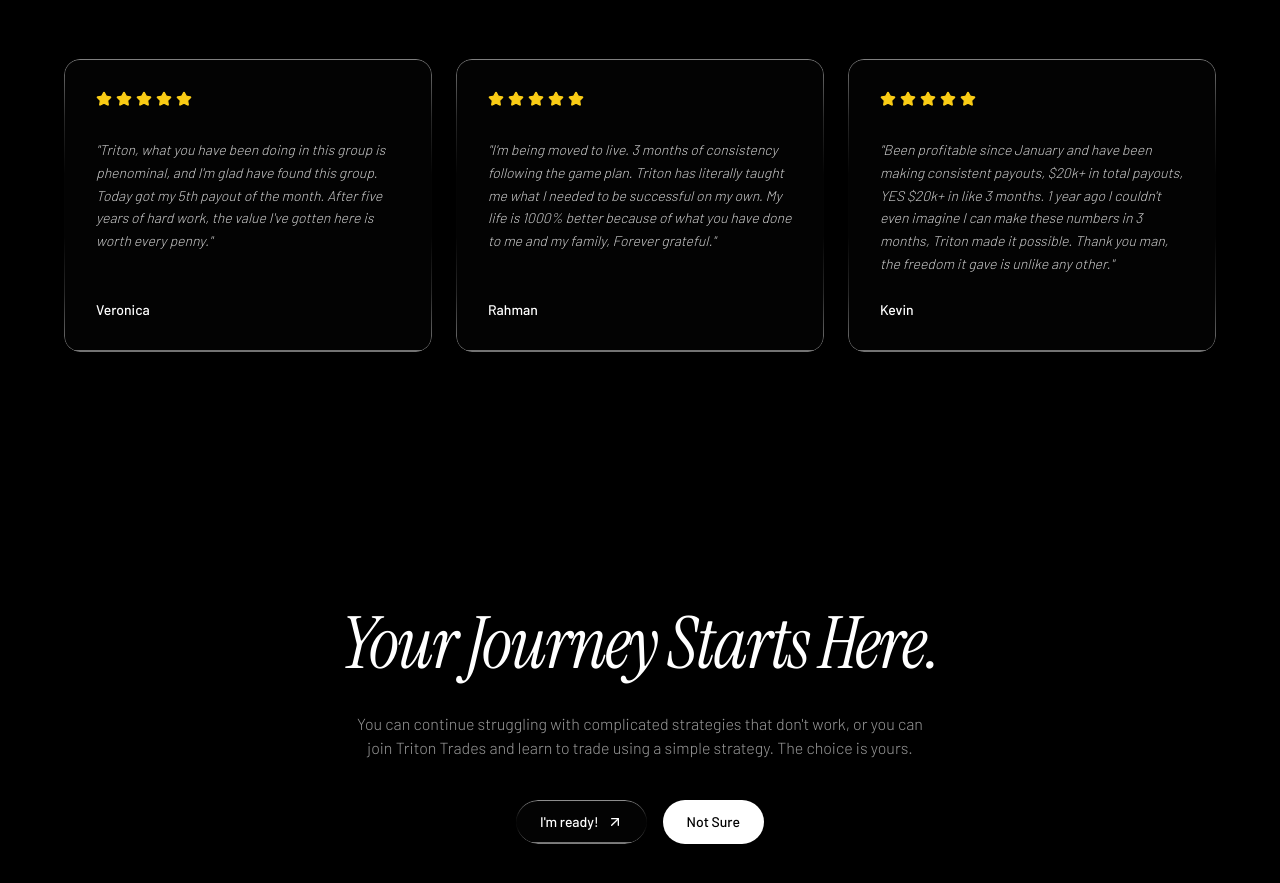
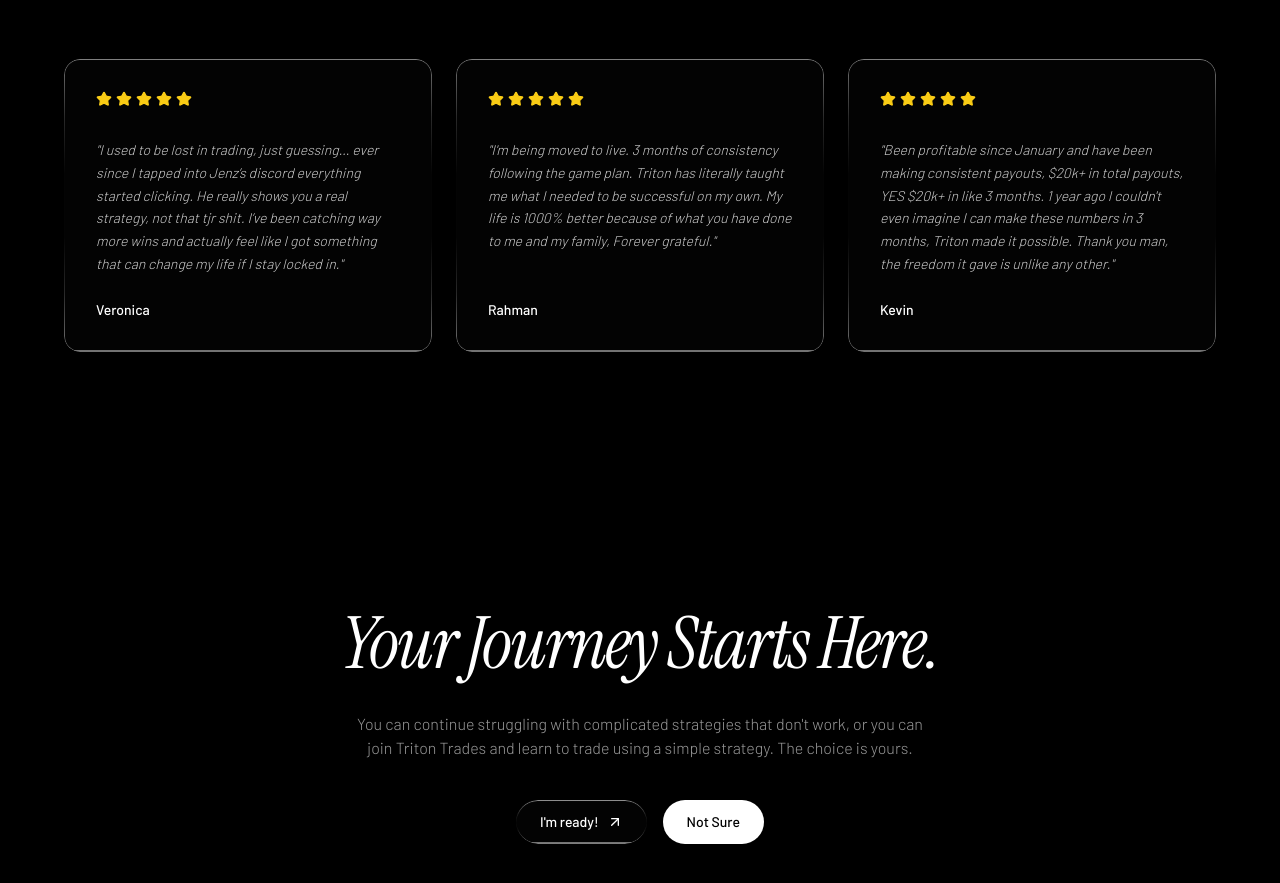
Before and after one commit to w1mayankz/TritonTrades-71f26, a React (Vite) app: page / in a window 1280 px wide. Shown: the part 4600-5483 px from the top of the page. Built offline with nearby package versions, Linux system fonts and the light colour scheme.

Commit message:
Update Testimonials.jsx

```diff
--- a/src/components/Testimonials.jsx
+++ b/src/components/Testimonials.jsx
@@ -3,7 +3,7 @@
 
 const items = [
   {
-    quote: "Triton, what you have been doing in this group is phenominal, and I'm glad have found this group. Today got my 5th payout of the month. After five years of hard work, the value I've gotten here is worth every penny.",
+    quote: "I used to be lost in trading, just guessing… ever since I tapped into Jenz’s discord everything started clicking. He really shows you a real strategy, not that tjr shit. I’ve been catching way more wins and actually feel like I got something that can change my life if I stay locked in.",
     name: 'Veronica',
     role: 'Student',
   },
```
